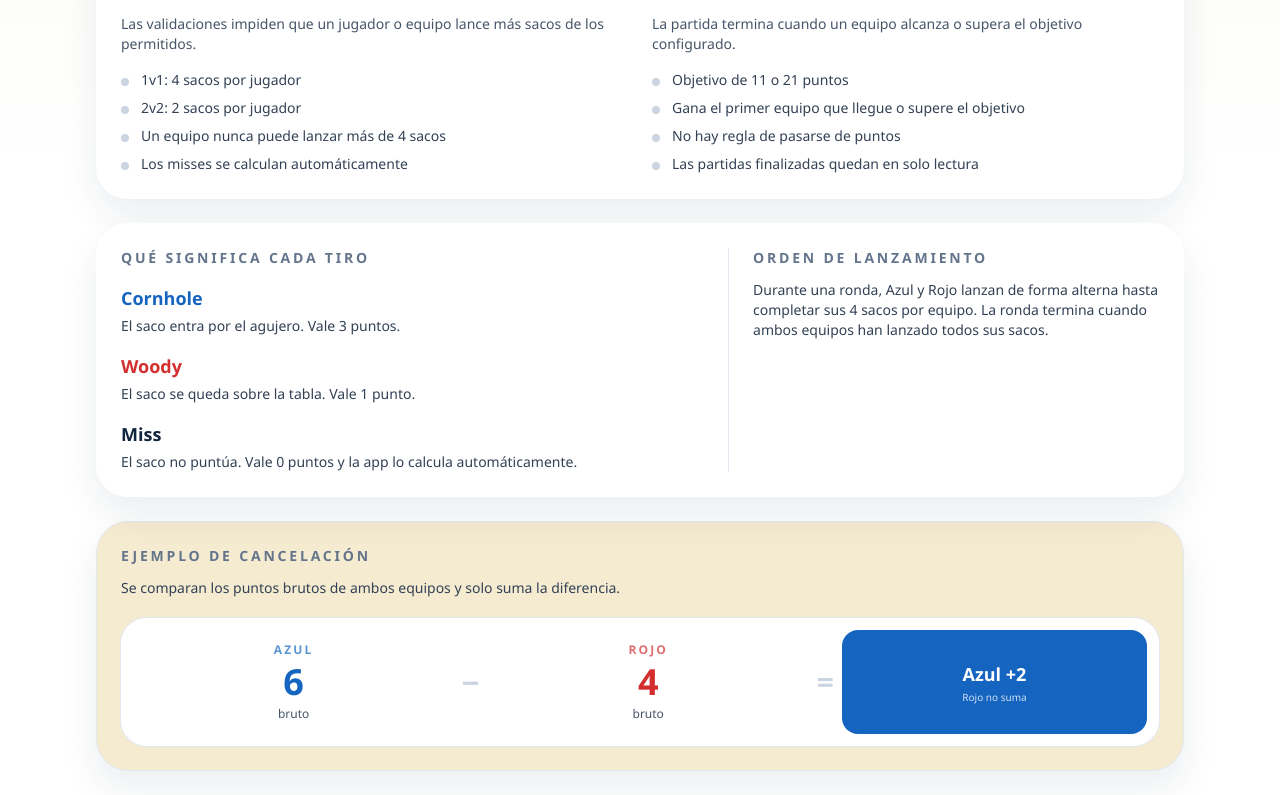
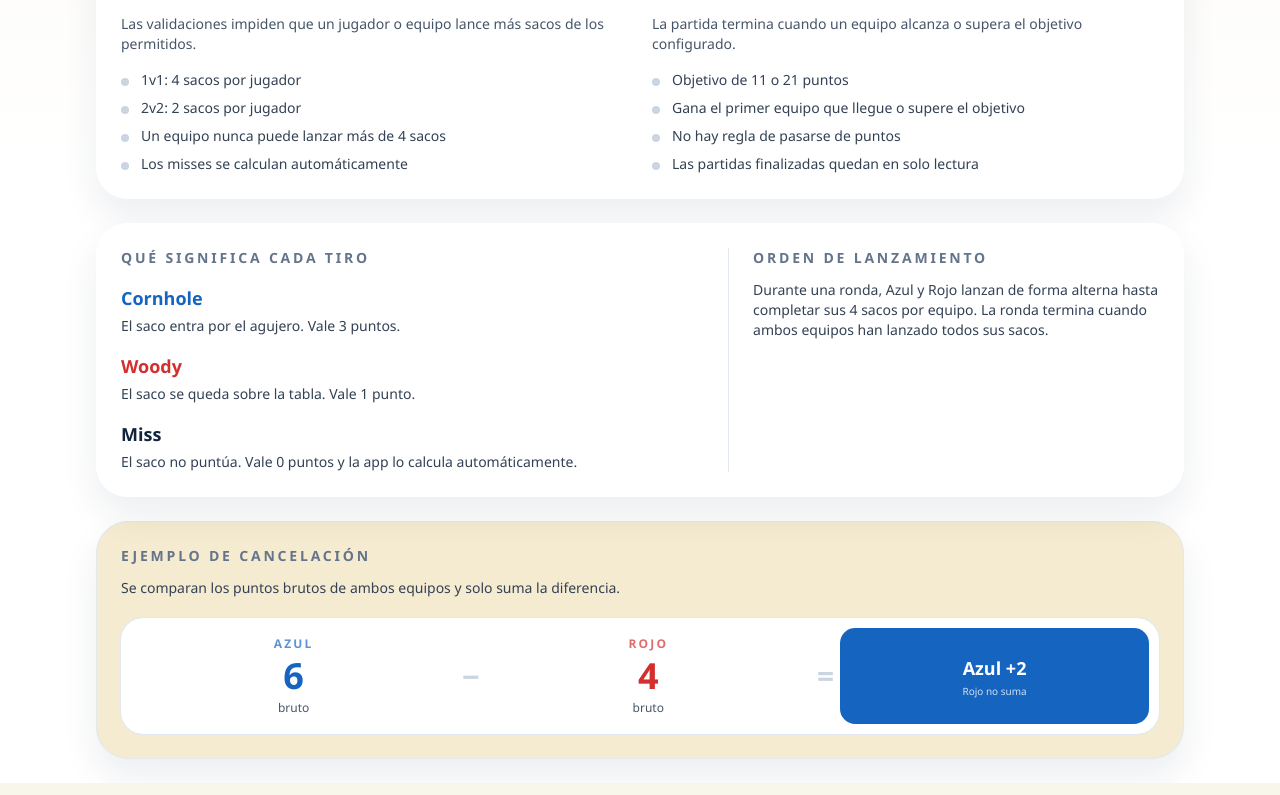
Before and after one commit to amerinoo/cornhole-scorekeeper, a React (Vite) app: page /reglas in a window 1280 px wide. Shown: the part 699-1494 px from the top of the page. Built offline with nearby package versions, Linux system fonts and the light colour scheme; no server answers.

Commit message:
Reduce cancellation example padding

```diff
--- a/src/app/pages/RulesPage.tsx
+++ b/src/app/pages/RulesPage.tsx
@@ -145,8 +145,8 @@ export function RulesPage() {
         </p>
 
         <div className="mt-5">
-          <div className="grid grid-cols-[1fr_auto_1fr_auto_0.95fr] items-stretch gap-2 rounded-[1.6rem] bg-white p-3 ring-1 ring-slate-200">
-            <div className="flex flex-col justify-center rounded-[1.25rem] bg-blueTeam/8 px-3 py-3 text-center">
+          <div className="grid grid-cols-[1fr_auto_1fr_auto_0.95fr] items-stretch gap-1.5 rounded-[1.4rem] bg-white p-2.5 ring-1 ring-slate-200">
+            <div className="flex flex-col justify-center rounded-[1.1rem] bg-blueTeam/8 px-2.5 py-2 text-center">
               <p className="text-xs font-semibold uppercase tracking-[0.18em] text-blueTeam/70">
                 Azul
               </p>
@@ -158,7 +158,7 @@ export function RulesPage() {
               <p className="text-2xl font-black text-slate-300 sm:text-3xl">−</p>
             </div>
 
-            <div className="flex flex-col justify-center rounded-[1.25rem] bg-redTeam/8 px-3 py-3 text-center">
+            <div className="flex flex-col justify-center rounded-[1.1rem] bg-redTeam/8 px-2.5 py-2 text-center">
               <p className="text-xs font-semibold uppercase tracking-[0.18em] text-redTeam/70">
                 Rojo
               </p>
@@ -170,7 +170,7 @@ export function RulesPage() {
               <p className="text-2xl font-black text-slate-300 sm:text-3xl">=</p>
             </div>
 
-            <div className="flex flex-col justify-center rounded-[1rem] bg-blueTeam px-2 py-2 text-center text-white">
+            <div className="flex flex-col justify-center rounded-[0.95rem] bg-blueTeam px-1.5 py-1.5 text-center text-white">
               <p className="text-base font-black sm:text-lg">Azul +2</p>
               <p className="mt-0.5 text-[10px] font-medium text-white/80">
                 Rojo no suma
```
